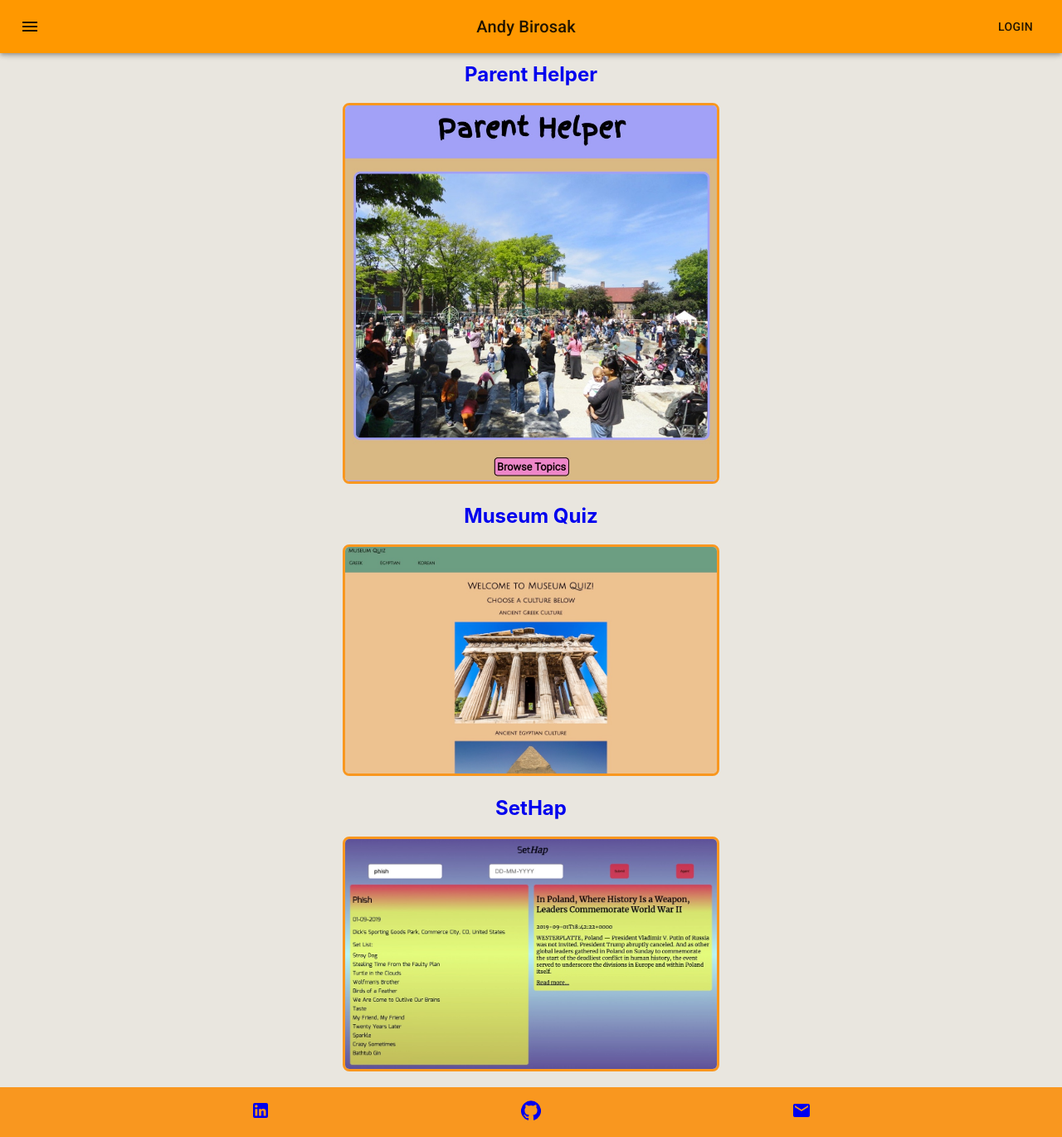
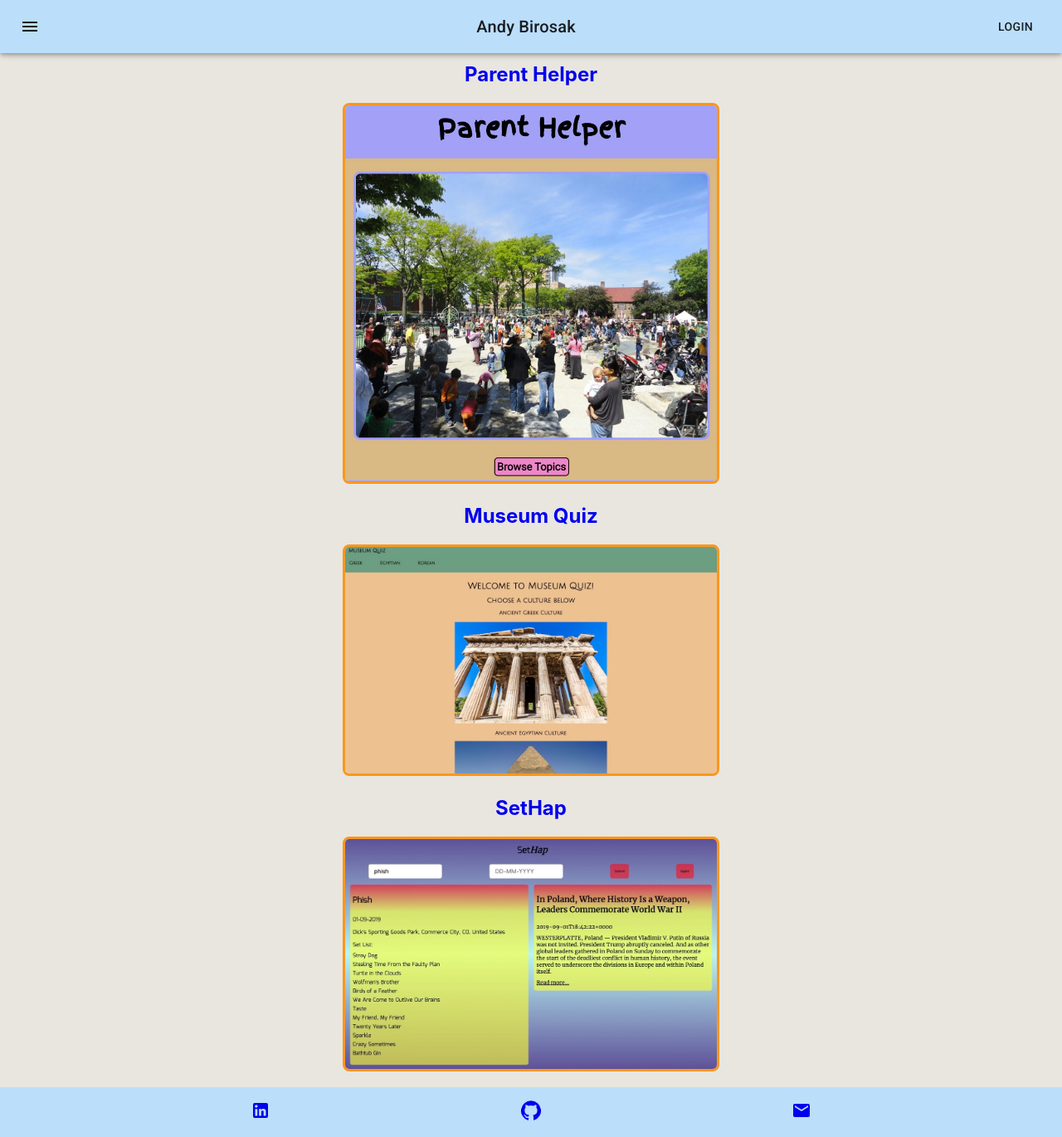
Before and after one commit to andybir/portfolio, a React (Create React App) app: page / in a window 1280 px wide. Shown: the whole page at 83% size. Built offline with nearby package versions, Linux system fonts and the light colour scheme.

Commit message:
changed header footer color

```diff
--- a/src/App.css
+++ b/src/App.css
@@ -33,7 +33,7 @@ a:visited {
 }
 
 .footer {
-  background-color: rgb(249, 151, 31);
+  background-color: #bbdefb;
   display: flex;
   flex-direction: row;
   justify-content: space-evenly;
--- a/src/App.js
+++ b/src/App.js
@@ -5,12 +5,14 @@ import parenthelper from './Images/CCC5E6F9-A088-4C76-A2BB-5E078130BC7E.jpeg'
 import museumquiz from './Images/83836CB2-1AC3-4795-9335-612D2BB89D36_1_105_c.jpeg'
 import sethap from './Images/EE5E7FF8-33DE-4E41-B950-D63CDF317B84_1_105_c.jpeg'
 import { createMuiTheme, makeStyles, ThemeProvider } from '@material-ui/core/styles';
-import orange from '@material-ui/core/colors/orange';
+// import orange from '@material-ui/core/colors/blue';
 import './App.css';
 
 const theme = createMuiTheme({
   palette: {
-    primary: orange,
+    primary: {
+      main: '#bbdefb',
+    },
     secondary: {
       main: '#f44336',
     },
--- a/src/Components/Header.js
+++ b/src/Components/Header.js
@@ -31,7 +31,9 @@ function Header() {
 
     return (
         <div className={classes.root}>
-            <AppBar position="fixed">
+            <AppBar position="fixed"
+                    // color="red"
+            >
                 <Toolbar>
                     <IconButton
                         edge="start"
```
